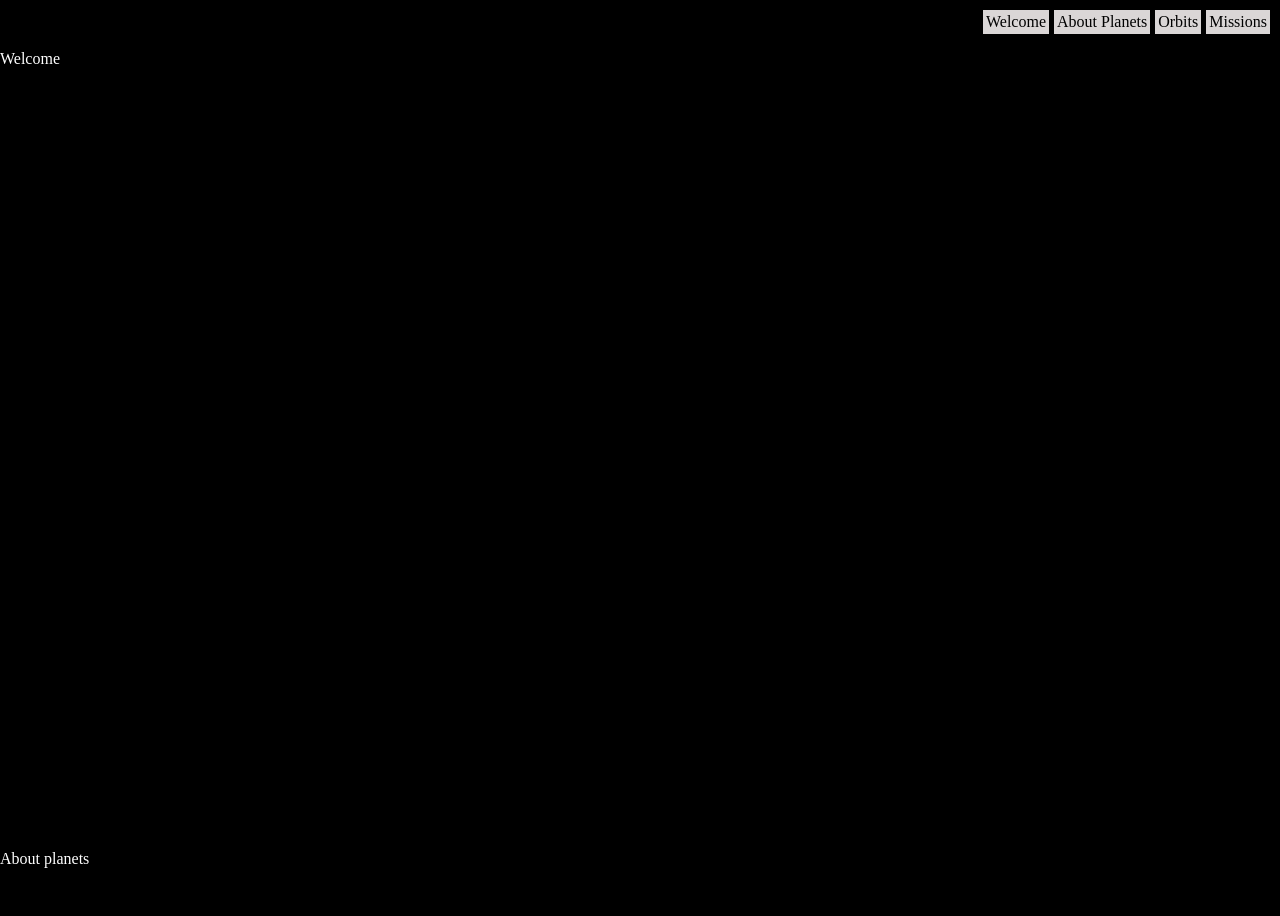
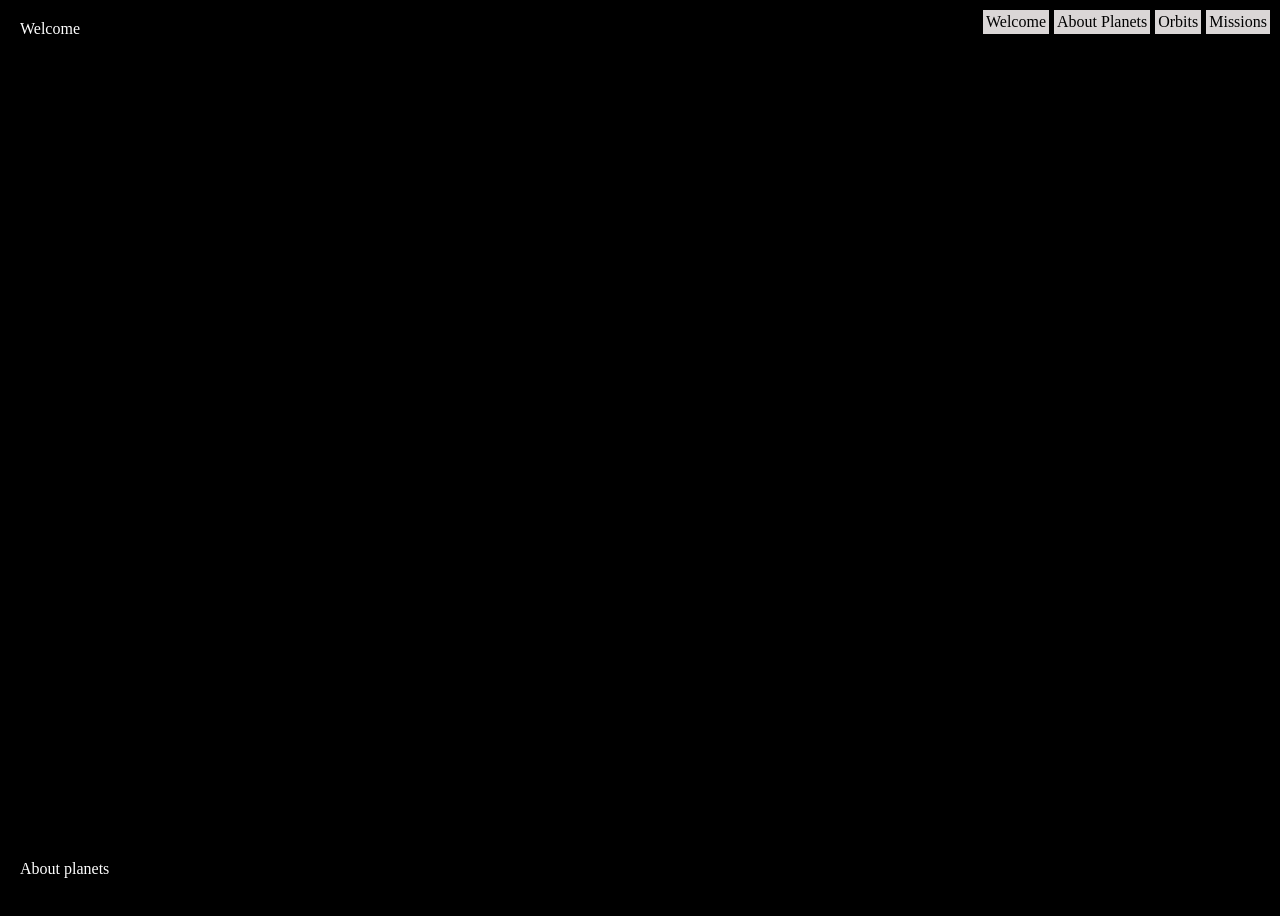
Before and after one commit to lobster87/About-Planets, a plain HTML site: page index.html in a window 1280 px wide. Shown: the top 916 px of the page. Drawn offline with Linux system fonts and the light colour scheme.

Commit message:
set up of page complete

```diff
--- a/index.css
+++ b/index.css
@@ -11,7 +11,6 @@ body, html {
 
 body {
     background-color: black;
-    margin-top: 50px;
 }
 
 nav {
@@ -48,4 +47,5 @@ nav {
 .section{
     color: white;
     height: 100%;
+    padding: 20px;
 }
```
